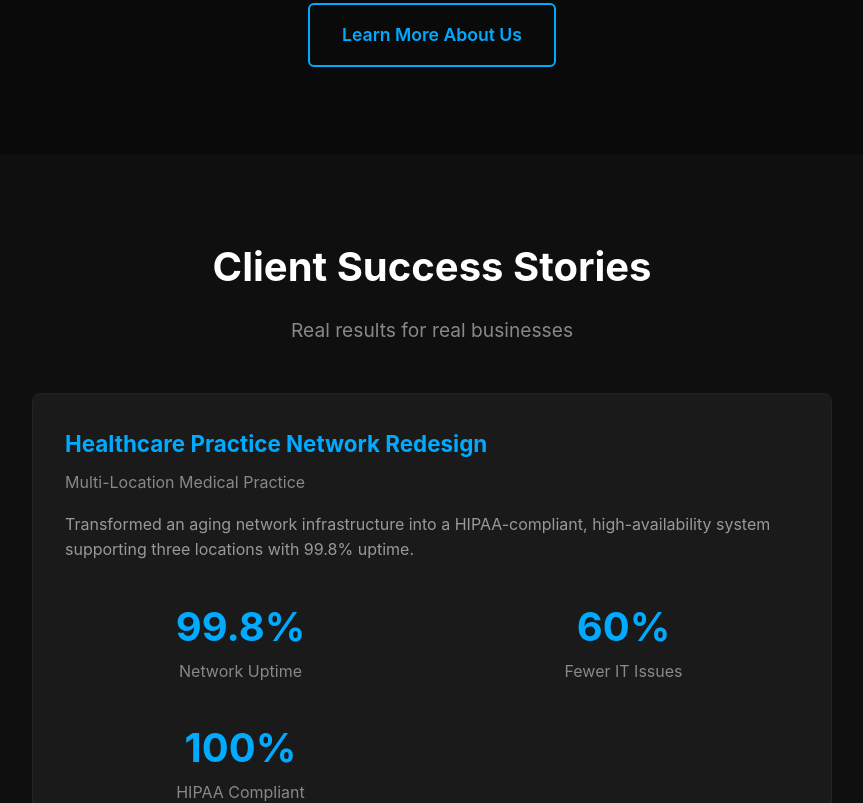
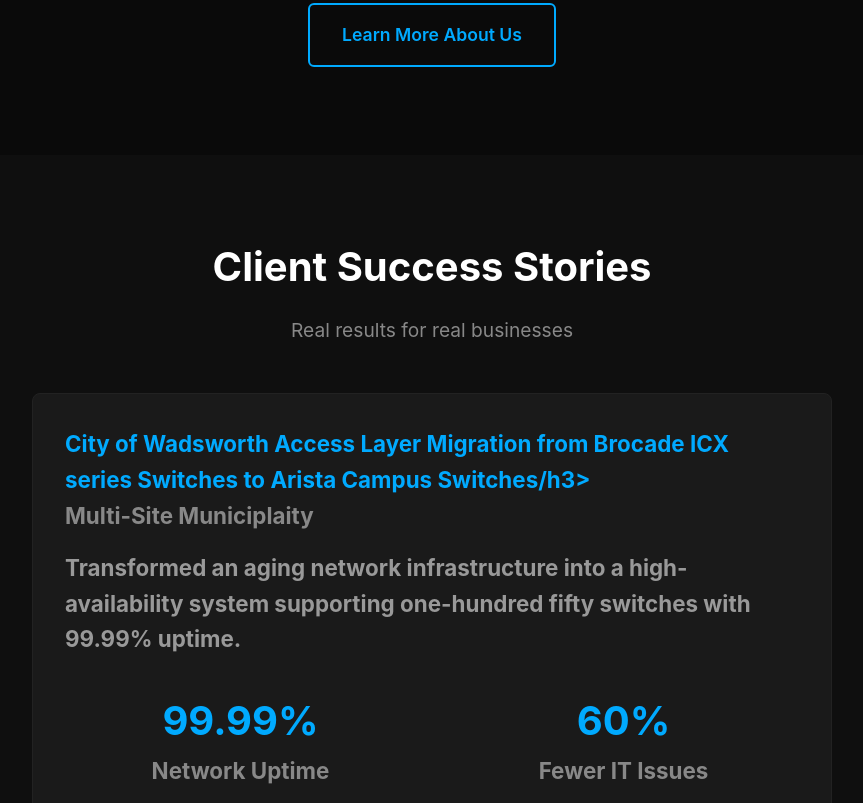
Before and after one commit to GrumpyMonkeyLLC/PacketPointTech-WEBSITE, a plain HTML site: page index.html in a window 1280 px wide. Shown: the part 1997-2800 px from the top of the page, without its empty margins (208-1071 px from the left). Drawn offline with Linux system fonts and the light colour scheme.

Commit message:
Update client success stories section in index.html

```diff
--- a/index.html
+++ b/index.html
@@ -120,13 +120,13 @@
             <p class="section-subtitle" style="text-align: center;">Real results for real businesses</p>
 
             <div class="service-card" style="max-width: 800px; margin: 0 auto;">
-                <h3 style="color: #00aaff; margin-bottom: 0.5rem;">Healthcare Practice Network Redesign</h3>
-                <p style="color: #888; margin-bottom: 1rem;">Multi-Location Medical Practice</p>
-                <p style="margin-bottom: 1.5rem;">Transformed an aging network infrastructure into a HIPAA-compliant, high-availability system supporting three locations with 99.8% uptime.</p>
+                <h3 style="color: #00aaff; margin-bottom: 0.5rem;">City of Wadsworth Access Layer Migration from Brocade ICX series Switches to Arista Campus Switches/h3>
+                <p style="color: #888; margin-bottom: 1rem;">Multi-Site Municiplaity</p>
+                <p style="margin-bottom: 1.5rem;">Transformed an aging network infrastructure into a high-availability system supporting one-hundred fifty switches with 99.99% uptime.</p>
 
                 <div class="service-grid" style="margin: 2rem 0;">
                     <div style="text-align: center;">
-                        <div style="font-size: 2.5rem; color: #00aaff; font-weight: 700;">99.8%</div>
+                        <div style="font-size: 2.5rem; color: #00aaff; font-weight: 700;">99.99%</div>
                         <div style="color: #888;">Network Uptime</div>
                     </div>
                     <div style="text-align: center;">
@@ -134,8 +134,8 @@
                         <div style="color: #888;">Fewer IT Issues</div>
                     </div>
                     <div style="text-align: center;">
-                        <div style="font-size: 2.5rem; color: #00aaff; font-weight: 700;">100%</div>
-                        <div style="color: #888;">HIPAA Compliant</div>
+                        <div style="font-size: 2.5rem; color: #00aaff; font-weight: 700;">150</div>
+                        <div style="color: #888;">Switches Configured</div>
                     </div>
                 </div>
 
```
